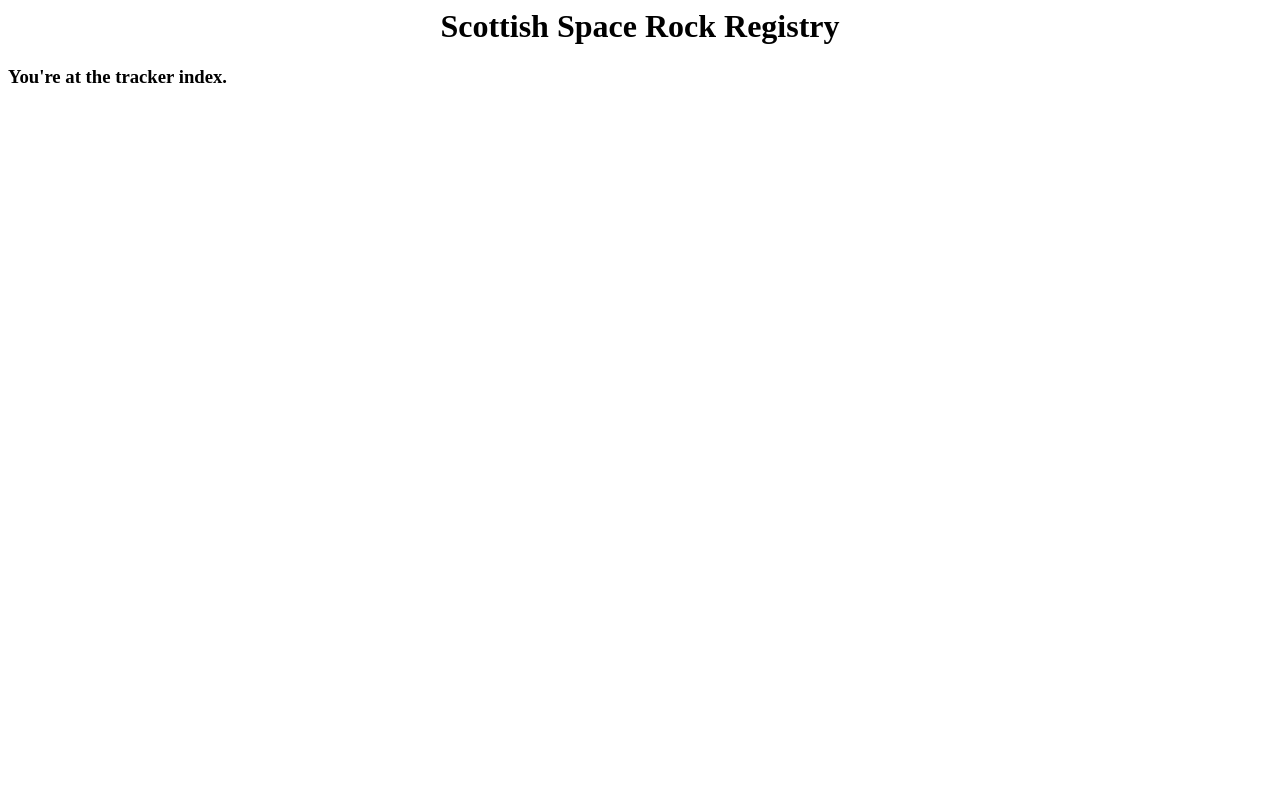
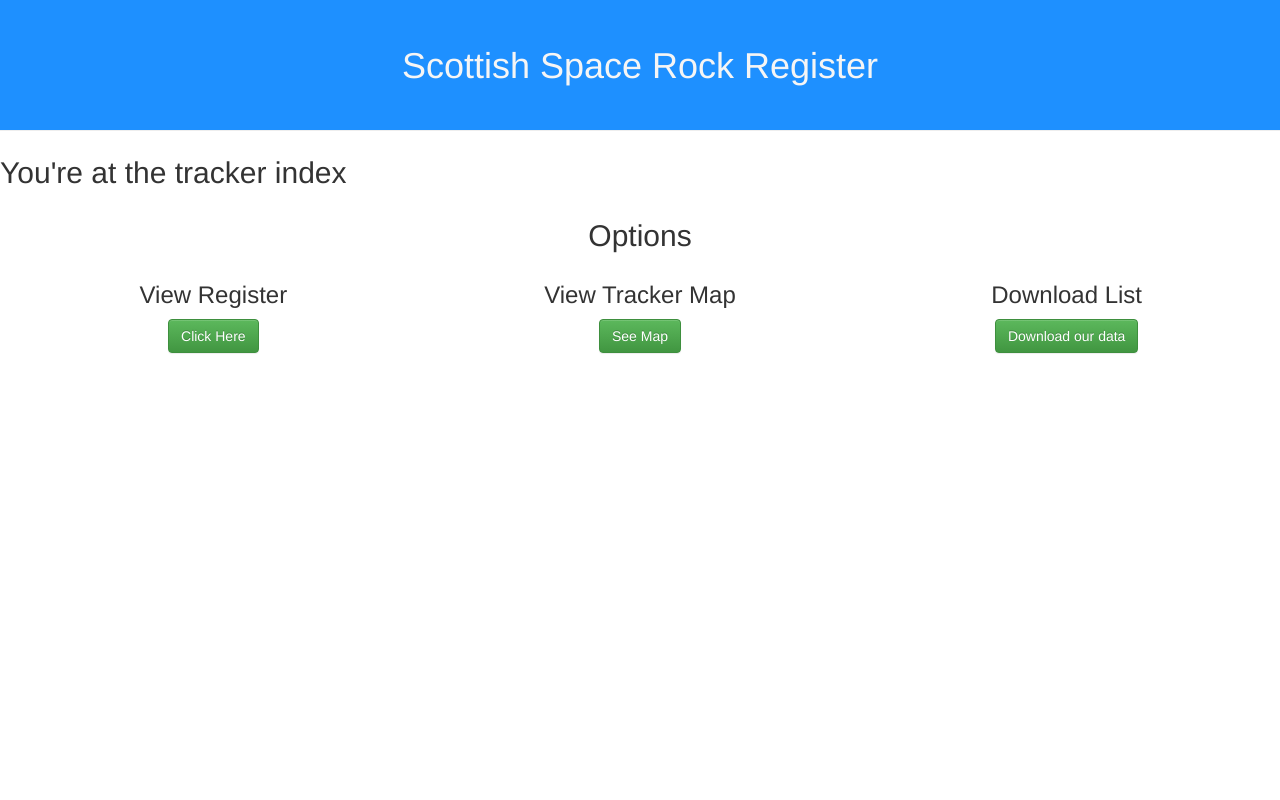
Before and after one commit to Jbenav200/ssrr, a Django app: page / in a window 1280 px wide. Run offline with Django 3.2, Linux system fonts and the light colour scheme; some libraries are stand-ins or nearby versions.

Commit message:
created new index view for tracker and added styles]

```diff
--- a/registry/templates/registry/search.html
+++ b/registry/templates/registry/search.html
@@ -15,15 +15,15 @@
     <div class="row">
         <div class="col-md-12">
             <div class="col-md-4 text-center">
-                <h2 class="pink">class</h2>
+                <h2 class="pink registry">class</h2>
                 <p>{{ meteorite.rec_class }}</p>
             </div>
             <div class="col-md-4 text-center">
-                <h2 class="pink">Mass <sub>in kg</sub></h2>
+                <h2 class="pink registry">Mass <sub>in kg</sub></h2>
                 <p>{{ meteorite.mass }}</p>
             </div>
             <div class="col-md-4 text-center">
-                <h2 class="pink">Geolocation</h2>
+                <h2 class="pink registry">Geolocation</h2>
                 <p>{{ meteorite.geolocation }}</p>
             </div>
         </div>
--- a/static/css/style.css
+++ b/static/css/style.css
@@ -1,5 +1,6 @@
-html{
-
+html, body{
+    top:0;
+    padding:0;
 }
 
 .text-center{
@@ -15,10 +16,29 @@ html{
     color:deeppink;
 }
 
-h2{
+h2.registry{
     text-decoration: underline;
 }
 
 p{
     font-weight: bolder;
 }
+
+.bg-pink{
+    background-color: dodgerblue;
+    height:auto;
+    width:100%;
+    margin-top:0;
+    padding-top: 0;
+    position: relative;
+    color:whitesmoke;
+}
+
+.page-header{
+    margin:0 0 2%!important;
+    padding-top: 2%;
+}
+
+.page-header>h1{
+    padding-bottom: 2%;
+}
--- a/tracker/templates/tracker/index.html
+++ b/tracker/templates/tracker/index.html
@@ -0,0 +1,40 @@
+{% load static %}
+<link rel="stylesheet" type="text/css" href="{% static 'css/style.css' %}">
+<link rel="stylesheet" href="https://maxcdn.bootstrapcdn.com/bootstrap/3.3.7/css/bootstrap.min.css" integrity="sha384-BVYiiSIFeK1dGmJRAkycuHAHRg32OmUcww7on3RYdg4Va+PmSTsz/K68vbdEjh4u" crossorigin="anonymous">
+
+<!-- Optional theme -->
+<link rel="stylesheet" href="https://maxcdn.bootstrapcdn.com/bootstrap/3.3.7/css/bootstrap-theme.min.css" integrity="sha384-rHyoN1iRsVXV4nD0JutlnGaslCJuC7uwjduW9SVrLvRYooPp2bWYgmgJQIXwl/Sp" crossorigin="anonymous">
+
+<!-- Latest compiled and minified JavaScript -->
+<script src="https://maxcdn.bootstrapcdn.com/bootstrap/3.3.7/js/bootstrap.min.js" integrity="sha384-Tc5IQib027qvyjSMfHjOMaLkfuWVxZxUPnCJA7l2mCWNIpG9mGCD8wGNIcPD7Txa" crossorigin="anonymous"></script>
+
+<header class="bg-pink page-header">
+    <h1 class="text-center">Scottish Space Rock Register</h1>
+</header>
+
+<body>
+    <h2>You're at the tracker index</h2>
+    <div class="row">
+        <div class="col-md-12">
+            <div class="text-center">
+                <h2>Options</h2>
+            </div>
+        </div>
+    </div>
+    <div class="row text-center">
+        <div class="col-md-12">
+            <div class="col-md-4">
+                <h3>View Register</h3>
+                <a href="register/" class="btn btn-success">Click Here</a>
+            </div>
+            <div class="col-md-4">
+                <h3>View Tracker Map</h3>
+                <a href="#" class="btn btn-success">See Map</a>
+            </div>
+            <div class="col-md-4">
+                <h3>Download List</h3>
+                <a href="#" class="btn btn-success">Download our data</a>
+            </div>
+        </div>
+    </div>
+</body>
--- a/tracker/views.py
+++ b/tracker/views.py
@@ -4,8 +4,7 @@ from django.http import HttpResponse
 
 # index view
 def index(request):
-    return HttpResponse("<h1 style='text-align:center'>Scottish Space Rock Registry</h1> <h3>You're at the tracker "
-                        "index.</h3>")
+    return render(request, 'tracker/index.html')
 
 
 def tracker(request):
```
